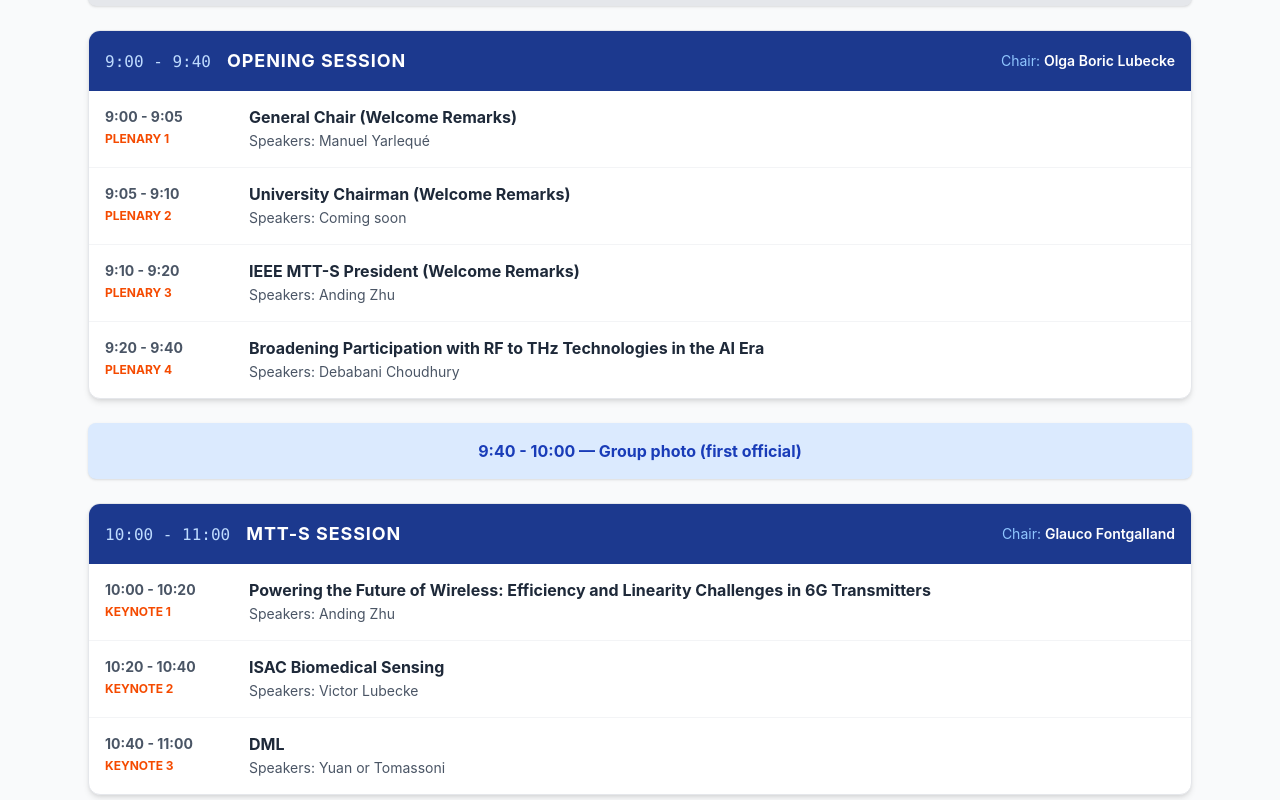
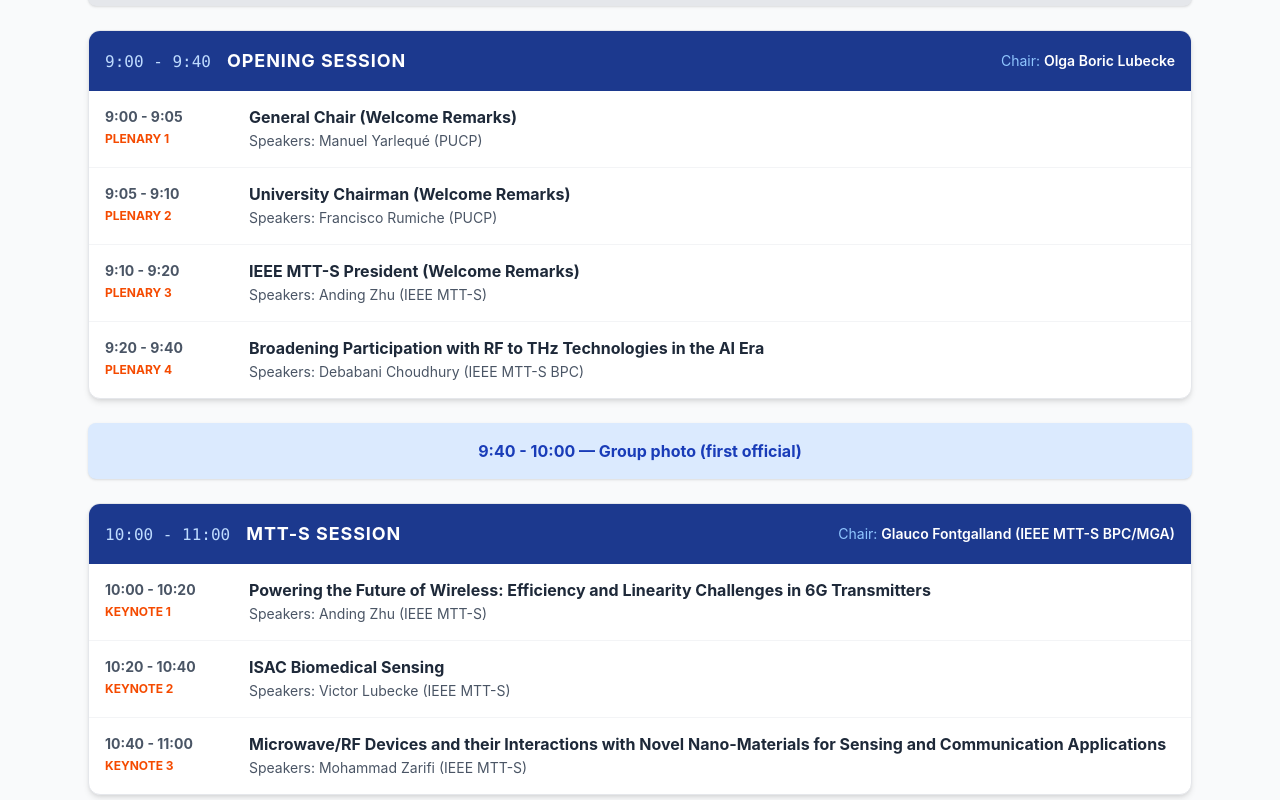
Before and after one commit to alex-segovia/landing_page_mtts_bpc_workshop, a React (Vite) app: page /workshop2026/program in a window 1280 px wide. Shown: the part 420-1220 px from the top of the page. Built offline with nearby package versions, Linux system fonts and the light colour scheme.

Commit message:
Program update

```diff
--- a/src/components/About.jsx
+++ b/src/components/About.jsx
@@ -71,14 +71,14 @@ const About = () => {
 
   // --- ESTRUCTURA DE DATOS PARA SPEAKERS ---
   const speakersList = [
-    { id: 1, name: 'Anding Zhu', role: 'President', org: 'IEEE MTT-S', photo: speakerAnding },
-    { id: 2, name: 'Debabani Choudhury', role: 'Chair', org: 'IEEE MTT-S BPC', photo: speakerDebabani },
-    { id: 3, name: 'Olga Boric Lubecke', role: 'Co-Chair', org: 'IEEE MTT-S BPC/FDC', photo: speakerOlga },
-    { id: 4, name: 'Glauco Fontgalland', role: 'Co-Chair', org: 'IEEE MTT-S BPC/MGA', photo: speakerGlauco },
-    { id: 5, name: 'Imran Mehdi', role: 'Publications Chair', org: 'IEEE MTT-S', photo: speakerImran },
-    { id: 6, name: 'Mohammad Zarifi', role: 'DML', org: 'IEEE MTT-S', photo: speakerMohammad },
-    { id: 7, name: 'Jose Rayas Sanchez', role: 'Speakers Bureau', org: 'IEEE MTT-S', photo: speakerJose },
-    { id: 8, name: 'Victor Lubecke', role: 'Speakers Bureau', org: 'IEEE MTT-S', photo: speakerVictor }
+    { id: 1, name: 'Anding Zhu', role: 'President', org: 'IEEE MTT-S', role2: 'IEEE Fellow', photo: speakerAnding },
+    { id: 2, name: 'Debabani Choudhury', role: 'Chair', org: 'IEEE MTT-S BPC', role2: 'IEEE Fellow', photo: speakerDebabani },
+    { id: 3, name: 'Olga Boric Lubecke', role: 'Vice Chair and Mentoring Lead', org: 'IEEE MTT-S BPC/FDC', role2: 'IEEE Fellow', photo: speakerOlga },
+    { id: 4, name: 'Glauco Fontgalland', role: 'Vice Chair', org: 'IEEE MTT-S BPC/MGA', role2: 'R9 Coordinator', photo: speakerGlauco },
+    { id: 5, name: 'Imran Mehdi', role: 'Publications Chair', org: 'IEEE MTT-S', role2: 'IEEE Fellow', photo: speakerImran },
+    { id: 6, name: 'Mohammad Zarifi', role: 'Distinguished Microwave Lecturer', org: 'IEEE MTT-S', role2: 'IEEE Fellow', photo: speakerMohammad },
+    { id: 7, name: 'Jose Rayas Sanchez', role: 'Speakers Bureau', org: 'IEEE MTT-S', role2: 'Vice Chair, Education Committee', photo: speakerJose },
+    { id: 8, name: 'Victor Lubecke', role: 'Speakers Bureau', org: 'IEEE MTT-S', role2: 'IEEE Fellow', photo: speakerVictor }
   ];
 
   return (
@@ -195,6 +195,7 @@ const About = () => {
                 <h4 className="font-bold text-xl text-blue-900">{speaker.name}</h4>
                 <p className="text-sm text-gray-600 font-semibold mt-1">{speaker.role}</p>
                 <p className="text-sm text-orange-500 italic font-medium">{speaker.org}</p>
+                <p className="text-sm text-gray-600 font-semibold mt-1">{speaker.role2}</p>
               </div>
             ))}
           </div>
--- a/src/components/Program.jsx
+++ b/src/components/Program.jsx
@@ -23,10 +23,10 @@ const Program = () => {
           sessionName: "Opening Session",
           chair: "Olga Boric Lubecke",
           talks: [
-            { time: "9:00 - 9:05", tag: "Plenary 1", title: "General Chair (Welcome Remarks)", presenter: "Manuel Yarlequé" },
-            { time: "9:05 - 9:10", tag: "Plenary 2", title: "University Chairman (Welcome Remarks)", presenter: "Coming soon" },
-            { time: "9:10 - 9:20", tag: "Plenary 3", title: "IEEE MTT-S President (Welcome Remarks)", presenter: "Anding Zhu" },
-            { time: "9:20 - 9:40", tag: "Plenary 4", title: "Broadening Participation with RF to THz Technologies in the AI Era", presenter: "Debabani Choudhury" }
+            { time: "9:00 - 9:05", tag: "Plenary 1", title: "General Chair (Welcome Remarks)", presenter: "Manuel Yarlequé (PUCP)" },
+            { time: "9:05 - 9:10", tag: "Plenary 2", title: "University Chairman (Welcome Remarks)", presenter: "Francisco Rumiche (PUCP)" },
+            { time: "9:10 - 9:20", tag: "Plenary 3", title: "IEEE MTT-S President (Welcome Remarks)", presenter: "Anding Zhu (IEEE MTT-S)" },
+            { time: "9:20 - 9:40", tag: "Plenary 4", title: "Broadening Participation with RF to THz Technologies in the AI Era", presenter: "Debabani Choudhury (IEEE MTT-S BPC)" }
           ]
         },
         {
@@ -39,11 +39,11 @@ const Program = () => {
           type: "session",
           time: "10:00 - 11:00",
           sessionName: "MTT-S Session",
-          chair: "Glauco Fontgalland",
+          chair: "Glauco Fontgalland (IEEE MTT-S BPC/MGA)",
           talks: [
-            { time: "10:00 - 10:20", tag: "Keynote 1", title: "Powering the Future of Wireless: Efficiency and Linearity Challenges in 6G Transmitters", presenter: "Anding Zhu" },
-            { time: "10:20 - 10:40", tag: "Keynote 2", title: "ISAC Biomedical Sensing", presenter: "Victor Lubecke" },
-            { time: "10:40 - 11:00", tag: "Keynote 3", title: "DML", presenter: "Yuan or Tomassoni" }
+            { time: "10:00 - 10:20", tag: "Keynote 1", title: "Powering the Future of Wireless: Efficiency and Linearity Challenges in 6G Transmitters", presenter: "Anding Zhu (IEEE MTT-S)" },
+            { time: "10:20 - 10:40", tag: "Keynote 2", title: "ISAC Biomedical Sensing", presenter: "Victor Lubecke (IEEE MTT-S)" },
+            { time: "10:40 - 11:00", tag: "Keynote 3", title: "Microwave/RF Devices and their Interactions with Novel Nano-Materials for Sensing and Communication Applications", presenter: "Mohammad Zarifi (IEEE MTT-S)" }
           ]
         },
         {
@@ -57,7 +57,7 @@ const Program = () => {
           time: "11:15 - 11:45",
           sessionName: "Student Competition",
           title: "3MPC (Three Minute Presentation Competition)",
-          presenter: "Debabani Choudhury"
+          presenter: "Debabani Choudhury (IEEE MTT-S BPC)"
         },
         {
           type: "session",
@@ -65,8 +65,8 @@ const Program = () => {
           sessionName: "Regional Faculty Session",
           chair: "Jose Rayas",
           talks: [
-            { time: "11:45 - 12:00", tag: "Keynote 4", title: "Coming soon", presenter: "Manuel Yarlequé" },
-            { time: "12:00 - 12:15", tag: "Keynote 5", title: "Coming soon", presenter: "Coming soon" },
+            { time: "11:45 - 12:00", tag: "Keynote 4", title: "Coming soon", presenter: "Manuel Yarlequé (PUCP)" },
+            { time: "12:00 - 12:15", tag: "Keynote 5", title: "Coming soon", presenter: "Ebert San Román Castillo (UCSP)" },
             { time: "12:15 - 12:45", tag: "Keynote 6", title: "Coming soon", presenter: "Coming soon" }
           ]
         },
@@ -82,7 +82,7 @@ const Program = () => {
           sessionName: "",
           chair: "",
           talks: [
-            { time: "14:00 - 14:20", tag: "Keynote 7", title: "How to write technical articles and Academic Proposals for MTT-S", presenter: "Olga Boric Lubecke" }
+            { time: "14:00 - 14:20", tag: "Keynote 7", title: "How to write technical articles and Academic Proposals for MTT-S", presenter: "Olga Boric Lubecke (IEEE MTT-S BPC)" }
           ]
         },
         {
@@ -124,10 +124,10 @@ const Program = () => {
           sessionName: "Latin America MTT-S Engagement Session",
           chair: "Olga Boric Lubecke",
           talks: [
-            { time: "9:00 - 9:20", tag: "Keynote 1", title: "Latin America + MTT-S MGA", presenter: "Glauco Fontgalland" },
-            { time: "9:20 - 9:40", tag: "Keynote 2", title: "Latin America Topic", presenter: "Jose Rayas" },
+            { time: "9:00 - 9:20", tag: "Keynote 1", title: "Latin America + MTT-S MGA", presenter: "Glauco Fontgalland (IEEE MTT-S BPC/MGA)" },
+            { time: "9:20 - 9:40", tag: "Keynote 2", title: "Latin America Topic", presenter: "Jose Rayas (IEEE MTT-S)" },
             { time: "9:40 - 10:00", tag: "Keynote 3", title: "Peru", presenter: "Coming soon" },
-            { time: "10:00 - 10:45", tag: "Panel", title: "Panel 1: Enhancing IEEE MTT-S Engagement and Creating Impacts in the Latin America Region with BPC Activities", presenter: "Anding, Glauco, Jose, Manuel, Victor", moderator: "Debabani Choudhury" }
+            { time: "10:00 - 10:45", tag: "Panel", title: "Panel 1: Enhancing IEEE MTT-S Engagement and Creating Impacts in the Latin America Region with BPC Activities", presenter: "Anding Zhu (IEEE MTT-S), Glauco Fontgalland (IEEE MTT-S BPC/MGA), Jose Rayas (IEEE MTT-S), Manuel Yarlequé (PUCP), Ebert San Román Castillo (UCSP), Victor Lubecke (IEEE MTT-S)", moderator: "Debabani Choudhury (IEEE MTT-S BPC)" }
           ]
         },
         {
@@ -140,12 +140,12 @@ const Program = () => {
           type: "session",
           time: "11:00 - 13:00",
           sessionName: "Industry Session",
-          chair: "Manuel Yarlequé",
+          chair: "Manuel Yarlequé (PUCP)",
           talks: [
             { time: "11:00 - 11:15", tag: "Industry Keynote 1", title: "Huawei", presenter: "Coming soon" },
             { time: "11:15 - 11:40", tag: "Industry Keynote 2", title: "Nokia", presenter: "Coming soon" },
             { time: "11:40 - 12:00", tag: "Industry Keynote 3", title: "Coming soon", presenter: "Coming soon" },
-            { time: "12:00 - 13:00", tag: "Industry Academia Panel Discussion", title: "Panel on Industry Academia Engagement in South American Landscape", presenter: "Nokia, Huawei, Manuel, Debabani, Jose, Anding, Olga, Glauco", moderator: "Debabani Choudhury" },
+            { time: "12:00 - 13:00", tag: "Industry Academia Panel Discussion", title: "Panel on Industry Academia Engagement in South American Landscape", presenter: "Nokia, Huawei, Ebert San Román Castillo (UCSP), Manuel Yarlequé (PUCP), Debabani Choudhury (IEEE MTT-S BPC), Jose Rayas (IEEE MTT-S), Anding Zhu (IEEE MTT-S), Olga Boric Lubecke (IEEE MTT-S BPC), Glauco Fontgalland (IEEE MTT-S BPC/MGA)", moderator: "Debabani Choudhury (IEEE MTT-S BPC)" },
           ]
         },
         {
@@ -160,7 +160,7 @@ const Program = () => {
           sessionName: "",
           chair: "",
           talks: [
-            { time: "14:00 - 15:00", tag: "Group Mentoring Event", title: "7-10 Mentors", presenter: "Anding, Glauco, Jose, Manuel, Victor, Olga, Debabani" }
+            { time: "14:00 - 15:00", tag: "Group Mentoring Event", title: "7-10 Mentors", presenter: "Anding Zhu (IEEE MTT-S), Glauco Fontgalland (IEEE MTT-S BPC/MGA), Jose Rayas (IEEE MTT-S), Manuel Yarlequé (PUCP), Ebert San Román Castillo (UCSP), Victor Lubecke (IEEE MTT-S), Olga Boric Lubecke (IEEE MTT-S BPC), Debabani Choudhury (IEEE MTT-S BPC)" }
           ]
         },
         {
@@ -169,7 +169,7 @@ const Program = () => {
           sessionName: "",
           chair: "",
           talks: [
-            { time: "15:00 - 15:40", tag: "Award Session / Vote of Thanks", title: "Announce the Winners of Three Competitions; Award and Plaque Distribution", presenter: "Manuel, Debabani, Anding, Olga, Glauco" }
+            { time: "15:00 - 15:40", tag: "Award Session / Vote of Thanks", title: "Announce the Winners of Three Competitions; Award and Plaque Distribution", presenter: "Manuel Yarlequé (PUCP), Debabani Choudhury (IEEE MTT-S BPC), Anding Zhu (IEEE MTT-S), Olga Boric Lubecke (IEEE MTT-S BPC), Glauco Fontgalland (IEEE MTT-S BPC/MGA)" }
           ]
         },
         {
@@ -177,7 +177,7 @@ const Program = () => {
           time: "15:40 - 15:50",
           sessionName: "",
           title: "Close Workshop",
-          presenter: "Manuel Yarlequé, Debabani Choudhury"
+          presenter: "Manuel Yarlequé (PUCP), Debabani Choudhury (IEEE MTT-S BPC)"
         },
         {
           type: "break",
```
